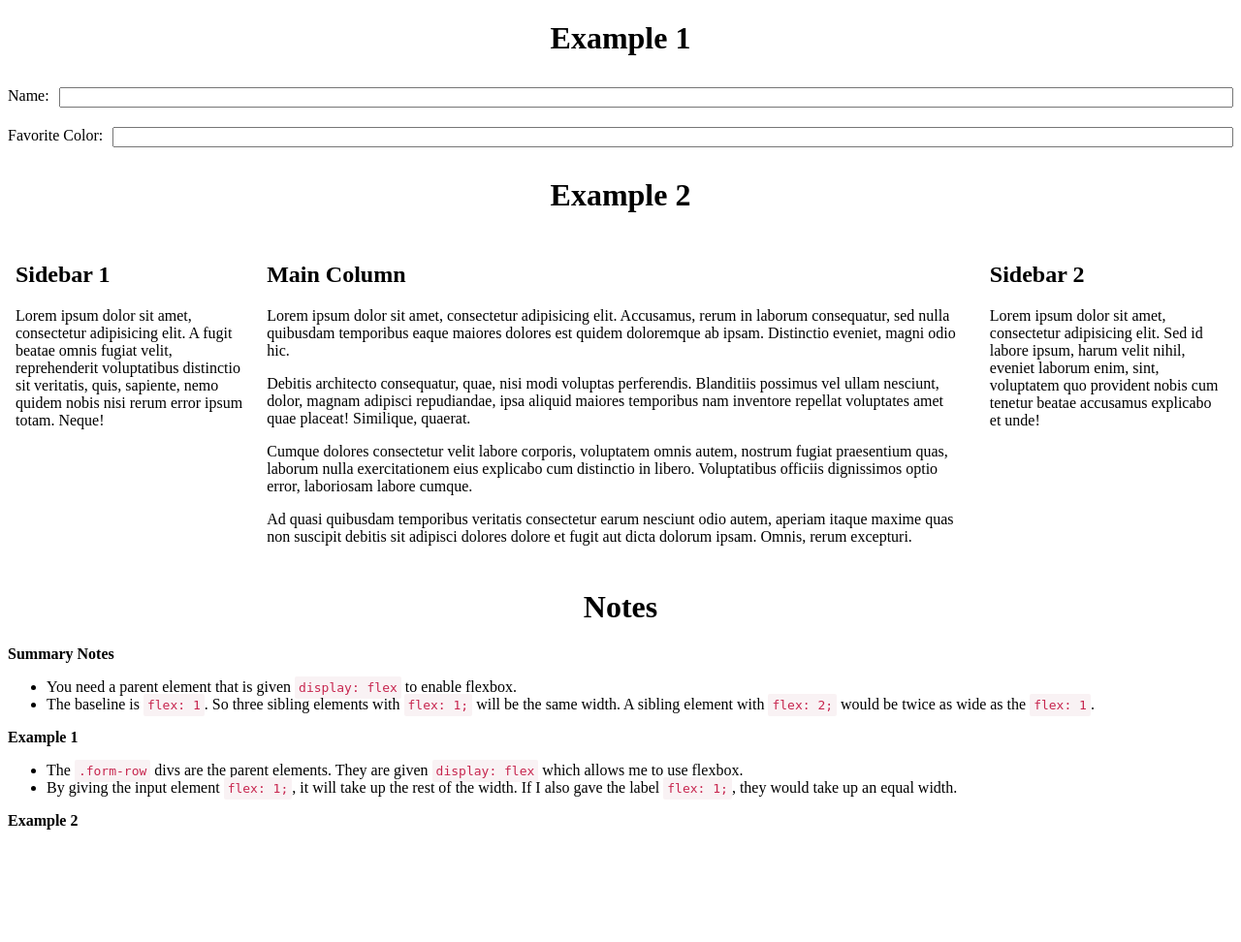
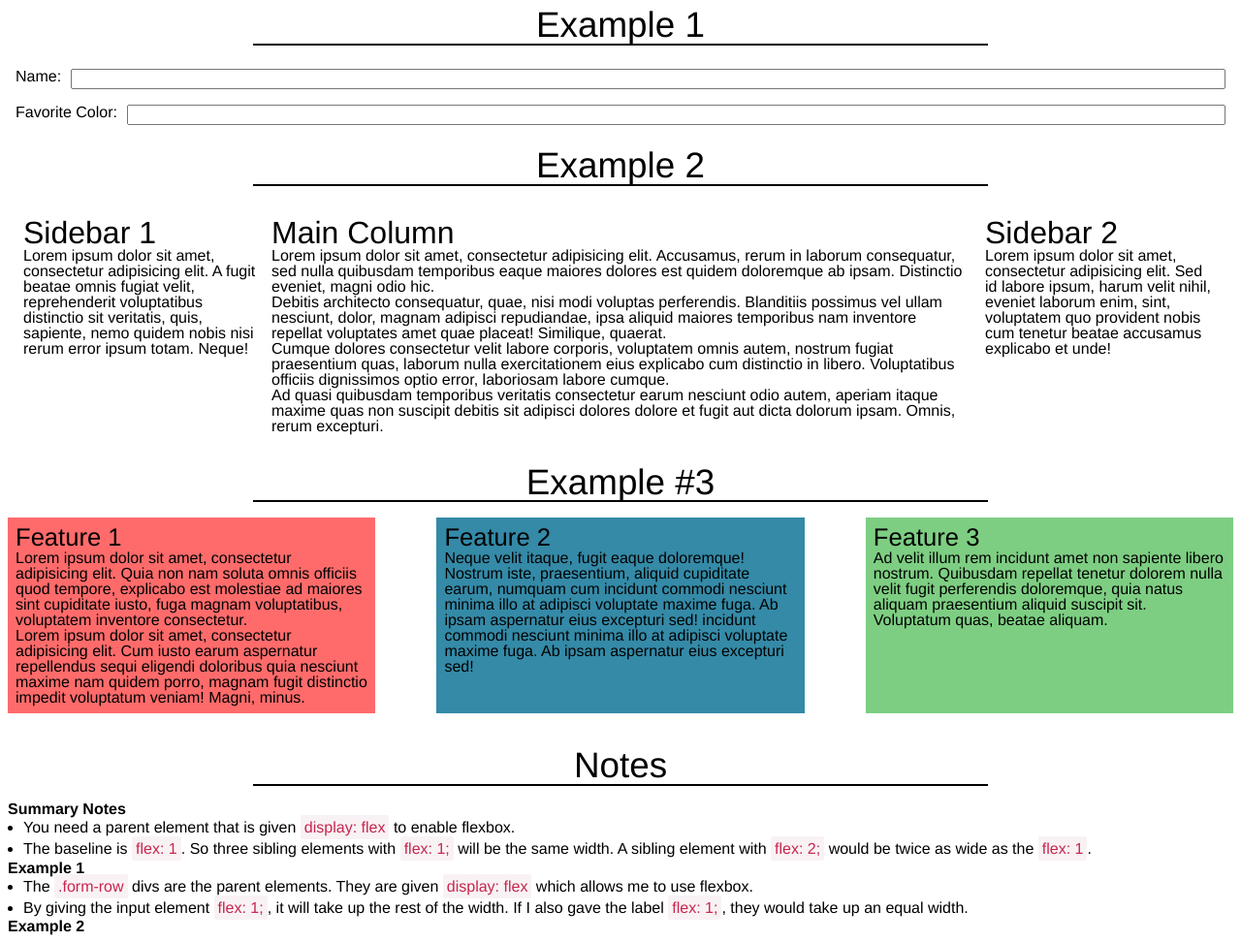
Before and after one commit to coolinmc6/CM-Pages, a PHP site: page /passwords/sweet-css/flexbox.php in a window 1280 px wide. Shown: the whole page at 97% size. Before the commit the page ends 856 px from the top, so only its background shows below. Run offline with PHP 8.4, Linux system fonts and the light colour scheme.

Commit message:
Flex box

```diff
--- a/css/flexbox.css
+++ b/css/flexbox.css
@@ -1,8 +1,33 @@
 * {
   box-sizing: border-box; }
 
+body {
+  font-family: Helvetica; }
+
 h1 {
-  text-align: center; }
+  text-align: center;
+  font-size: 2.3rem;
+  width: 60%;
+  margin: 0 auto;
+  border-bottom: 2px solid black;
+  margin-bottom: 1rem; }
+
+h2 {
+  font-size: 2.0rem; }
+
+h3 {
+  font-size: 1.8rem; }
+
+h4 {
+  font-size: 1.6rem; }
+
+strong {
+  font-weight: bold; }
+
+li {
+  list-style: disc outside none;
+  display: list-item;
+  margin-left: 1em; }
 
 code {
   color: #C7254E;
@@ -11,9 +36,22 @@ code {
   -webkit-border-radius: 2px;
   border-radius: 2px; }
 
+.red {
+  background-color: #FF6B6B; }
+
+.blue {
+  background-color: #348AA7; }
+
+.green {
+  background-color: #7DCE82; }
+
+.container {
+  padding: 0.5rem; }
+
 .form-row {
   padding: 10px 0;
-  display: flex; }
+  display: flex;
+  padding: 0.5rem; }
 
 .form-row label {
   padding-right: 10px; }
@@ -22,7 +60,8 @@ code {
   flex: 1; }
 
 .column-layout {
-  display: flex; }
+  display: flex;
+  padding: 0.5rem; }
 
 .main-column, .sidebar-one, .sidebar-two {
   padding: 0.5rem; }
@@ -38,3 +77,17 @@ code {
 .sidebar-two {
   flex: 1;
   order: 3; }
+
+.call-out {
+  padding: 0.5rem;
+  margin-bottom: 20px; }
+
+@media (min-width: 900px) {
+  .call-outs-container {
+    display: flex;
+    justify-content: space-between; }
+  .call-out {
+    flex-basis: 30%; } }
+
+li {
+  line-height: 1.4rem; }
--- a/css/flexbox.scss
+++ b/css/flexbox.scss
@@ -1,11 +1,38 @@
 * {
 	box-sizing: border-box;
 }
-
+body {
+	font-family: Helvetica;
+}
 h1 {
 	text-align: center;
+	font-size: 2.3rem;
+	width: 60%;
+	margin: 0 auto;
+	border-bottom: 2px solid black;
+	margin-bottom: 1rem;
 }
+h2 {
+	font-size: 2.0rem;
+}
+h3 {
+	font-size: 1.8rem;
+}
+h4 {
+	font-size: 1.6rem;
+}
+strong {
+	font-weight: bold;
+}
+ul {
 
+	// list-style-type: disc;
+}
+li {
+	list-style: disc outside none;
+	display: list-item;
+	margin-left: 1em;
+}
 code {
 	color: #C7254E;
 	background-color: #F9F2F4;
@@ -14,10 +41,25 @@ code {
 	border-radius: 2px;
 }
 
+
+.red {
+	background-color: #FF6B6B;
+}
+.blue {
+	background-color: #348AA7;
+}
+.green {
+	background-color: #7DCE82;
+}
+.container {
+	padding: 0.5rem;
+}
+
 // Example #1
 .form-row {
 	padding: 10px 0;
 	display: flex;
+	padding: 0.5rem;
 }
 
 .form-row label {
@@ -32,6 +74,7 @@ code {
 // Example #2
 .column-layout {
 	display: flex;
+	padding: 0.5rem;
 }
 
 .main-column, .sidebar-one, .sidebar-two {
@@ -51,3 +94,35 @@ code {
 	flex: 1;
 	order: 3;
 }
+
+// Example #3
+.call-outs-container {
+	// display: flex;
+	// // align-items: flex-start;
+	// justify-content: space-between;
+}
+.call-out {
+	// flex: 1;
+	padding: 0.5rem;
+	margin-bottom: 20px;
+
+}
+
+
+@media (min-width: 900px) {
+	.call-outs-container {
+		display: flex;
+		justify-content: space-between;
+	}
+
+	.call-out {
+		// width: 30%;
+		flex-basis: 30%;
+	}
+}
+
+
+// Notes
+li {
+	line-height: 1.4rem;
+}
--- a/sweet-css/flexbox.php
+++ b/sweet-css/flexbox.php
@@ -3,6 +3,7 @@
 <head>
 	<meta charset="UTF-8">
 	<title>FlexBox</title>
+	<link rel="stylesheet" href="../css/reset.css">
 	<link rel="stylesheet" href="../css/flexbox.css">
 </head>
 <body>
@@ -42,6 +43,27 @@
 	</div>
 
 	<div class="container">
+		<h1>Example #3</h1>
+		<div class="call-outs-container">
+			<div class="call-out red">
+				<h4>Feature 1</h4>
+				<p>Lorem ipsum dolor sit amet, consectetur adipisicing elit. Quia non nam soluta omnis officiis quod tempore, explicabo est molestiae ad maiores sint cupiditate iusto, fuga magnam voluptatibus, voluptatem inventore consectetur.</p>
+				<p>Lorem ipsum dolor sit amet, consectetur adipisicing elit. Cum iusto earum aspernatur repellendus sequi eligendi doloribus quia nesciunt maxime nam quidem porro, magnam fugit distinctio impedit voluptatum veniam! Magni, minus.</p>
+			</div>
+			<div class="call-out blue">
+				<h4>Feature 2</h4>
+				<p>Neque velit itaque, fugit eaque doloremque! Nostrum iste, praesentium, aliquid cupiditate earum, numquam cum incidunt commodi nesciunt minima illo at adipisci voluptate maxime fuga. Ab ipsam aspernatur eius excepturi sed!  incidunt commodi nesciunt minima illo at adipisci voluptate maxime fuga. Ab ipsam aspernatur eius excepturi sed!</p>
+			</div>
+			<div class="call-out green">
+				<h4>Feature 3</h4>
+				<p>Ad velit illum rem incidunt amet non sapiente libero nostrum. Quibusdam repellat tenetur dolorem nulla velit fugit perferendis doloremque, quia natus aliquam praesentium aliquid suscipit sit. Voluptatum quas, beatae aliquam.</p>
+			</div>
+		</div>
+	</div>
+
+	<!-- ******************************************* NOTES *******************************************  -->
+
+	<div class="container">
 		<h1>Notes</h1>
 		<strong>Summary Notes</strong>
 		<ul>
@@ -54,7 +76,9 @@
 			<li>By giving the input element <code>flex: 1;</code>, it will take up the rest of the width.  If I also gave the label <code>flex: 1;</code>, they would take up an equal width.</li>
 		</ul>
 		<strong>Example 2</strong>
+
 	</div>
+
 
 
 </body>
```
